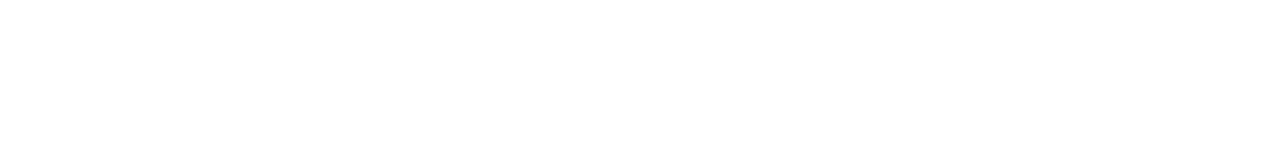
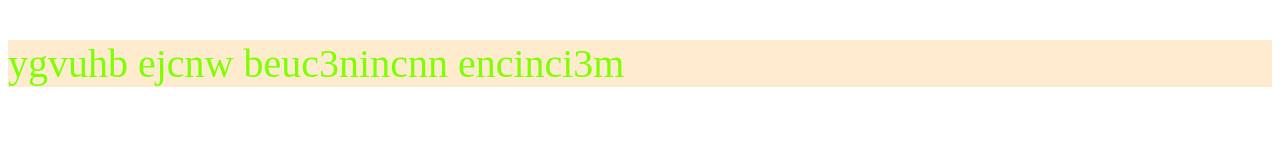
Before and after one commit to Tusher000007/my-first-github, a plain HTML site: page index.html in a window 1280 px wide. Drawn offline with Linux system fonts and the light colour scheme.

Commit message:
First blog

```diff
--- a/index.html
+++ b/index.html
@@ -4,8 +4,12 @@
     <meta charset="UTF-8">
     <meta name="viewport" content="width=device-width, initial-scale=1.0">
     <title>My first github</title>
+    <link rel="stylesheet" href="styles/blog.css">
 </head>
 <body>
+    <div>
+        <p> ygvuhb ejcnw beuc3nincnn encinci3m</p>
+    </div>
 
 </body>
 </html>
--- /dev/null
+++ b/styles/blog.css
@@ -0,0 +1,5 @@
+p{
+    background-color: blanchedalmond;
+    color: chartreuse;
+    font-size: 40px;
+}
```
